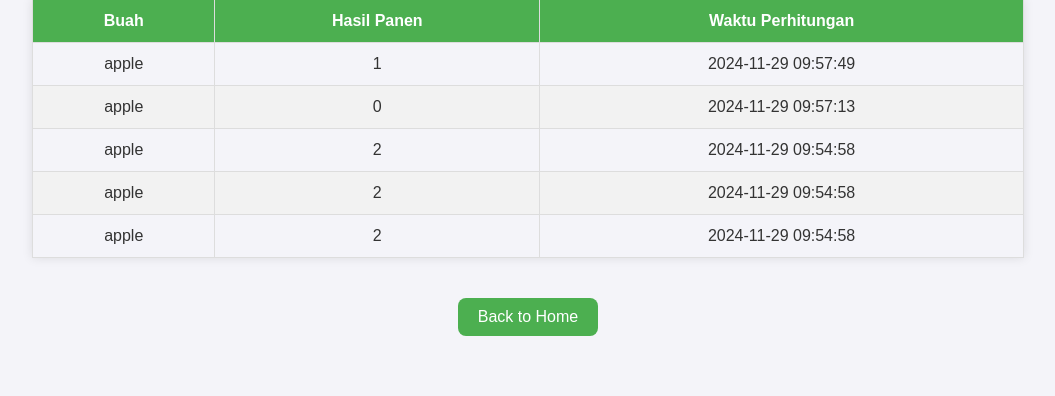
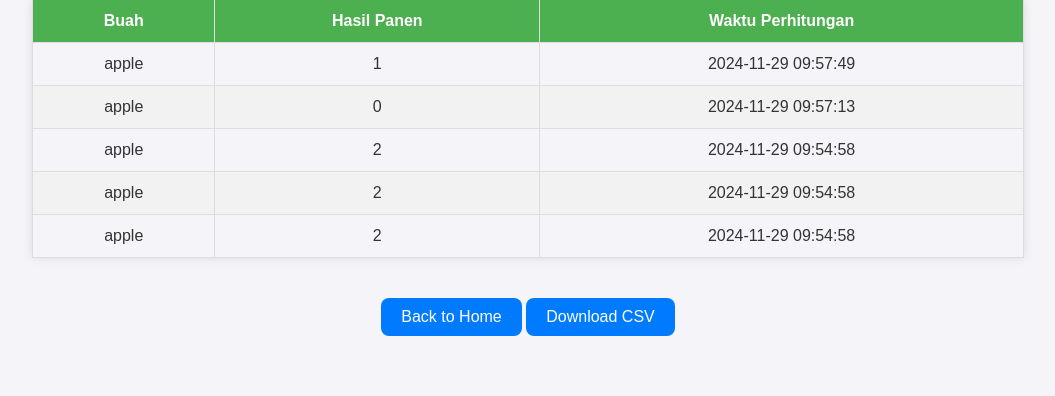
Before and after one commit to ZulfanAlfarra/viskom, a Flask app: page /report in a window 1280 px wide. Shown: the part 101-497 px from the top of the page, without its empty margins (112-1167 px from the left). Run offline with Flask 3, Linux system fonts and the light colour scheme.

Commit message:
add feature  download csv

```diff
--- a/app.py
+++ b/app.py
@@ -1,4 +1,4 @@
-from flask import Flask, render_template, Response, request, redirect, url_for
+from flask import Flask, render_template, Response, request, redirect, url_for, send_file
 import cv2
 from ultralytics import YOLO
 from collections import defaultdict
@@ -157,6 +157,13 @@ def report():
     data = read_csv_data()  # Membaca data dari CSV
     return render_template('report.html', data=data)  # Mengirim data ke template HTML
 
+@app.route('/download_csv')
+def download_csv():
+    try:
+        return send_file('object_counts.csv', as_attachment=True)  # Mengirim file CSV sebagai lampiran
+    except Exception as e:
+        return f"An error occurred: {e}"
+
 
 if __name__ == "__main__":
     app.run(debug=True)
--- a/templates/report.html
+++ b/templates/report.html
@@ -51,6 +51,20 @@
         a:hover {
             background-color: #45a049;
         }
+
+        .download-btn {
+            display: inline-block;
+            margin-top: 20px;
+            padding: 10px 20px;
+            background-color: #007bff;
+            color: white;
+            text-decoration: none;
+            border-radius: 8px;
+        }
+
+        .download-btn:hover {
+            background-color: #0056b3;
+        }
     </style>
 </head>
 
@@ -80,7 +94,9 @@
     <p>No data available. Start detection to see results.</p>
     {% endif %}
 
-    <a href="/">Back to Home</a>
+    <a href="/" class="download-btn">Back to Home</a>
+    <a href="{{ url_for('download_csv') }}" class="download-btn">Download CSV</a> <!-- Tombol untuk download CSV -->
+
 </body>
 
 </html>
```
